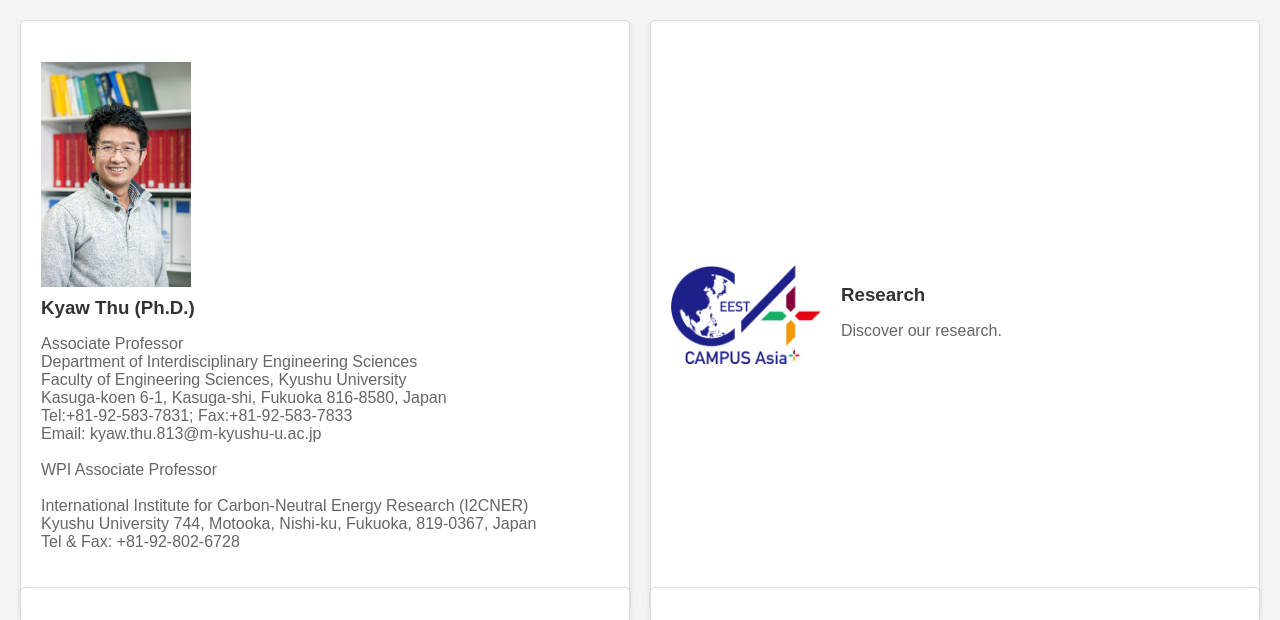
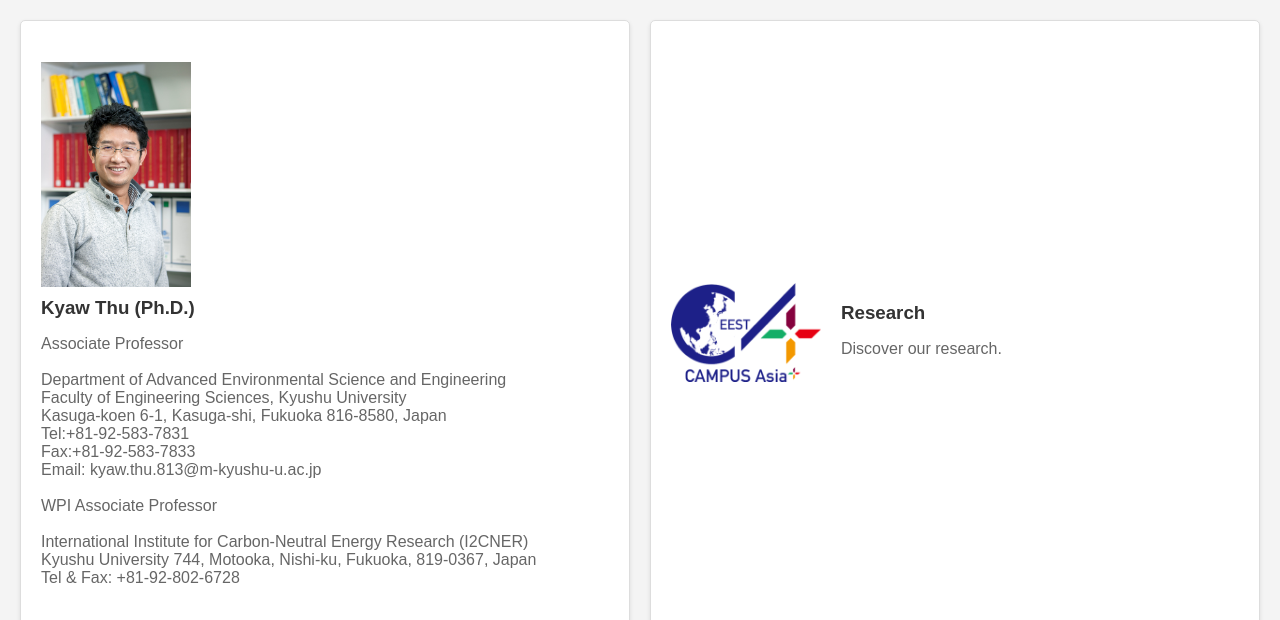
Before and after one commit to kyawthu-KU/kyawthu-KU.github.io, a plain HTML site: page index.html in a window 1280 px wide. Shown: the top 620 px of the page. Drawn offline with Linux system fonts and the light colour scheme.

Commit message:
Initial test

```diff
--- a/index.html
+++ b/index.html
@@ -17,11 +17,11 @@
           <div class="text-content">
             <h3>Kyaw Thu (Ph.D.)</h3>
             <p>
-              Associate Professor<br>
-              Department of Interdisciplinary Engineering Sciences<br>
+              Associate Professor<br><br>
+              Department of Advanced Environmental Science and Engineering<br>
               Faculty of Engineering Sciences, Kyushu University<br>
               Kasuga-koen 6-1, Kasuga-shi, Fukuoka 816-8580, Japan<br>
-              Tel:+81-92-583-7831; Fax:+81-92-583-7833<br>Email: kyaw.thu.813@m-kyushu-u.ac.jp<br><br>
+              Tel:+81-92-583-7831<br>Fax:+81-92-583-7833<br>Email: kyaw.thu.813@m-kyushu-u.ac.jp<br><br>
 
               WPI Associate Professor<br><br>
               International Institute for Carbon-Neutral Energy Research (I2CNER)<br>Kyushu University
```
